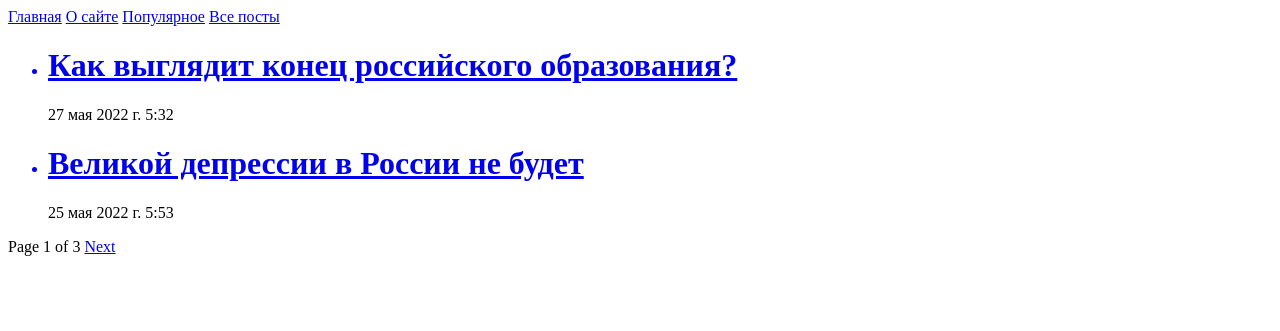
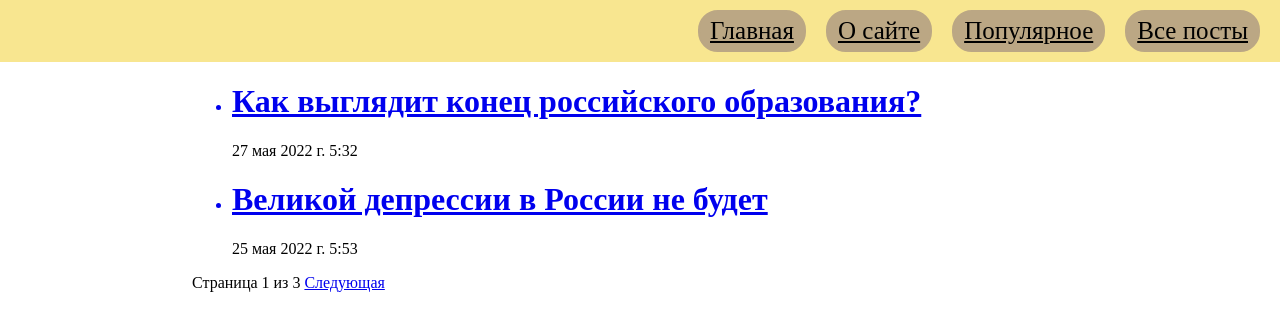
Before and after one commit to AndreyLeshko/MyBlog, a Django app: page /blog/all-posts/ in a window 1280 px wide. Shown: the top 331 px of the page. Run offline with Django 4.2, Linux system fonts and the light colour scheme; data comes from the database, SQL or seed files in the repository.

Commit message:
Create style for base template

```diff
--- /dev/null
+++ b/Blog_Project/Blog/static/Blog/css/base.css
@@ -0,0 +1,38 @@
+body {
+    margin: 0px;
+
+}
+
+.page {
+    display: flex;
+    justify-content: center;
+}
+
+.page-content {
+    width: 70%;
+
+}
+
+nav {
+    display: flex;
+    justify-content: flex-end;
+    background-color: #f8e690;
+    margin: 0px;
+    padding: 10px;
+}
+
+.nav-link {
+    display: inline-block;
+    align-items: center;
+    margin-left: 10px;
+    margin-right: 10px;
+    font-size: 25px;
+    border: 2px solid;
+    border-radius: 20px;
+    border-color: #bba784;
+    padding: 5px;
+    padding-left: 10px;
+    padding-right: 10px;
+    background-color: #bba784;
+    color: black;
+}
--- a/Blog_Project/Blog/templates/Blog/pagination.html
+++ b/Blog_Project/Blog/templates/Blog/pagination.html
@@ -1,13 +1,13 @@
 <div class="pagination">
     <span class="step-links">
         {% if page.has_previous %}
-            <a href="?page={{ page.previous_page_number }}">Previous</a>
+            <a href="?page={{ page.previous_page_number }}">Предыдущая</a>
         {% endif %}
         <span class="current">
-            Page {{ page.number }} of {{ page.paginator.num_pages }}
+            Страница {{ page.number }} из {{ page.paginator.num_pages }}
         </span>
         {% if page.has_next %}
-            <a href="?page={{ page.next_page_number }}">Next</a>
+            <a href="?page={{ page.next_page_number }}">Следующая</a>
         {% endif %}
     </span>
 </div>
--- a/Blog_Project/Blog_Project/settings.py
+++ b/Blog_Project/Blog_Project/settings.py
@@ -117,6 +117,7 @@ USE_TZ = True
 # https://docs.djangoproject.com/en/4.0/howto/static-files/
 
 STATIC_URL = 'static/'
+STATICFILES_DIRS = [BASE_DIR/'static']
 
 # Default primary key field type
 # https://docs.djangoproject.com/en/4.0/ref/settings/#default-auto-field
--- a/Blog_Project/templates/base.html
+++ b/Blog_Project/templates/base.html
@@ -5,15 +5,21 @@
 <head>
     <meta charset="UTF-8">
     <title>{% block title %} {% endblock title %}</title>
+    <link rel="stylesheet" href="{% static 'Blog/css/base.css' %}?20221027">
     {% block css_links %} {% endblock css_links %}
 </head>
 <body>
     <nav>
-        <a href="{% url 'Blog:main_page' %}">Главная</a>
-        <a href="#">О сайте</a>
-        <a href="#">Популярное</a>
-        <a href="{% url 'Blog:all_posts' %}">Все посты</a>
+        <a href="{% url 'Blog:main_page' %}" class="nav-link">Главная</a>
+        <a href="#" class="nav-link">О сайте</a>
+        <a href="#" class="nav-link">Популярное</a>
+        <a href="{% url 'Blog:all_posts' %}" class="nav-link">Все посты</a>
     </nav>
-    {% block page_content %} {% endblock page_content %}
+    <div class="page">
+        <div class="page-content">
+            {% block page_content %} {% endblock page_content %}
+        </div>
+    </div>
+
 </body>
 </html>
```
Also changed, not shown: Blog_Project/Blog/forms.py (line endings or trailing spaces), 1 other file.
